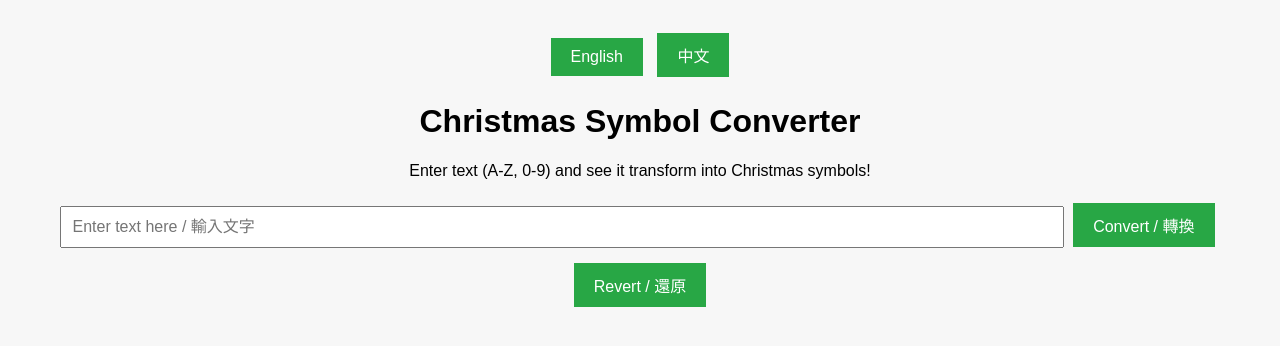
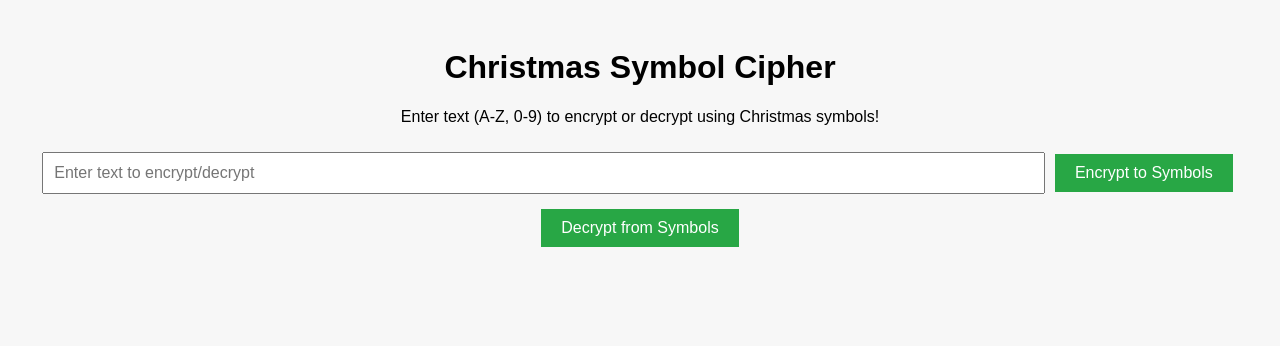
Before and after one commit to Juliacreat/A-Website-for-testing, a plain HTML site: page index.html in a window 1280 px wide. Drawn offline with Linux system fonts and the light colour scheme.

Commit message:
Update index.html

```diff
--- a/index.html
+++ b/index.html
@@ -3,7 +3,7 @@
 <head>
     <meta charset="UTF-8">
     <meta name="viewport" content="width=device-width, initial-scale=1.0">
-    <title>Christmas Symbol Converter | 聖誕符號轉換器</title>
+    <title>Christmas Symbol Cipher | 聖誕符號加密器</title>
     <style>
         body {
             font-family: Arial, sans-serif;
@@ -32,7 +32,7 @@
         .output {
             margin-top: 20px;
             font-size: 24px;
-            white-space: pre-wrap; /* 確保空白可以正常顯示 */
+            white-space: pre-wrap;
         }
         .lang-switch {
             margin-bottom: 20px;
@@ -40,15 +40,11 @@
     </style>
 </head>
 <body>
-    <div class="lang-switch">
-        <button onclick="switchLanguage('en')">English</button>
-        <button onclick="switchLanguage('zh')">中文</button>
-    </div>
-    <h1 id="title">Christmas Symbol Converter</h1>
-    <p id="description">Enter text (A-Z, 0-9) and see it transform into Christmas symbols!</p>
-    <input type="text" id="inputText" placeholder="Enter text here / 輸入文字">
-    <button onclick="convertToSymbols()">Convert / 轉換</button>
-    <button onclick="convertToText()">Revert / 還原</button>
+    <h1>Christmas Symbol Cipher</h1>
+    <p>Enter text (A-Z, 0-9) to encrypt or decrypt using Christmas symbols!</p>
+    <input type="text" id="inputText" placeholder="Enter text to encrypt/decrypt">
+    <button onclick="encryptToSymbols()">Encrypt to Symbols</button>
+    <button onclick="decryptFromSymbols()">Decrypt from Symbols</button>
     <div class="output" id="output"></div>
 
     <script>
@@ -69,53 +65,41 @@
             Object.entries(charToSymbol).map(([key, value]) => [value, key])
         );
 
-        // 語言資料
-        const languages = {
-            en: {
-                title: "Christmas Symbol Converter",
-                description: "Enter text (A-Z, 0-9) and see it transform into Christmas symbols!",
-                placeholder: "Enter text here",
-                buttonConvert: "Convert",
-                buttonRevert: "Revert"
-            },
-            zh: {
-                title: "聖誕符號轉換器",
-                description: "輸入文字（A-Z, 0-9），看看它變成聖誕符號！",
-                placeholder: "輸入文字",
-                buttonConvert: "轉換",
-                buttonRevert: "還原"
-            }
-        };
-
-        // 預設語言
-        let currentLanguage = 'en';
-
-        // 語言切換函數
-        function switchLanguage(lang) {
-            currentLanguage = lang;
-            document.getElementById('title').textContent = languages[lang].title;
-            document.getElementById('description').textContent = languages[lang].description;
-            document.getElementById('inputText').placeholder = languages[lang].placeholder;
-            document.querySelector('button[onclick="convertToSymbols()"]').textContent = languages[lang].buttonConvert;
-            document.querySelector('button[onclick="convertToText()"]').textContent = languages[lang].buttonRevert;
-        }
-
-        // 符號轉換函數
-        function convertToSymbols() {
+        // 凱薩加密（符號輸出）
+        function encryptToSymbols() {
             const input = document.getElementById('inputText').value.toUpperCase();
             let result = '';
             for (const char of input) {
-                result += charToSymbol[char] || char; // 如果無對應圖案，保留原字符
+                if (/[A-Z]/.test(char)) {
+                    const shiftedChar = String.fromCharCode((char.charCodeAt(0) - 65 + 1) % 26 + 65); // 下移一個字母
+                    result += charToSymbol[shiftedChar];
+                } else if (/[0-9]/.test(char)) {
+                    const shiftedChar = String.fromCharCode((char.charCodeAt(0) - 48 + 1) % 10 + 48); // 下移一個數字
+                    result += charToSymbol[shiftedChar];
+                } else if (char === ' ') {
+                    result += ' '; // 保留空白
+                } else {
+                    result += char; // 其他字符保留原樣
+                }
             }
             document.getElementById('output').textContent = result;
         }
 
-        // 還原轉換函數
-        function convertToText() {
+        // 解密符號
+        function decryptFromSymbols() {
             const input = document.getElementById('inputText').value;
             let result = '';
             for (const symbol of input) {
-                result += symbolToChar[symbol] || symbol; // 如果無對應字符，保留原符號
+                const char = symbolToChar[symbol];
+                if (/[A-Z]/.test(char)) {
+                    result += String.fromCharCode((char.charCodeAt(0) - 65 - 1 + 26) % 26 + 65); // 上移一個字母
+                } else if (/[0-9]/.test(char)) {
+                    result += String.fromCharCode((char.charCodeAt(0) - 48 - 1 + 10) % 10 + 48); // 上移一個數字
+                } else if (symbol === ' ') {
+                    result += ' '; // 保留空白
+                } else {
+                    result += symbol; // 其他符號保留原樣
+                }
             }
             document.getElementById('output').textContent = result;
         }
```
